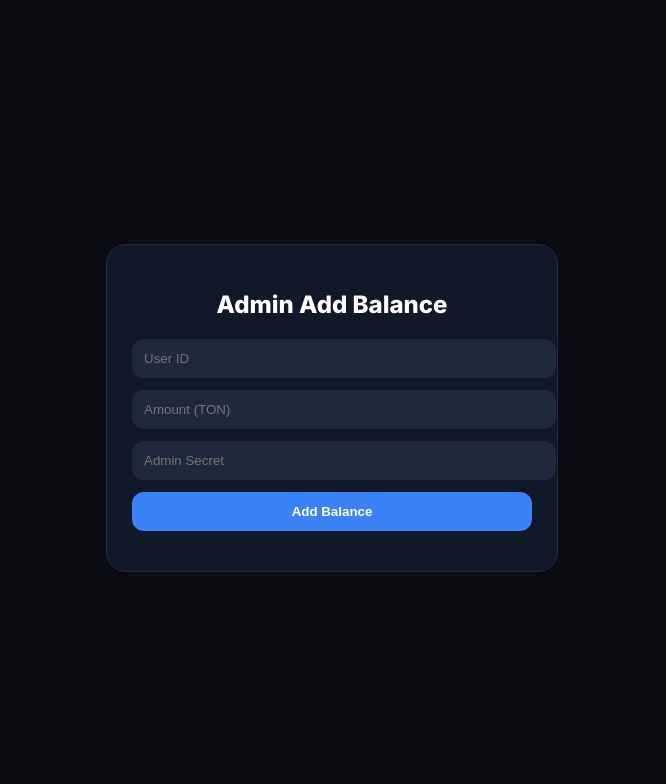
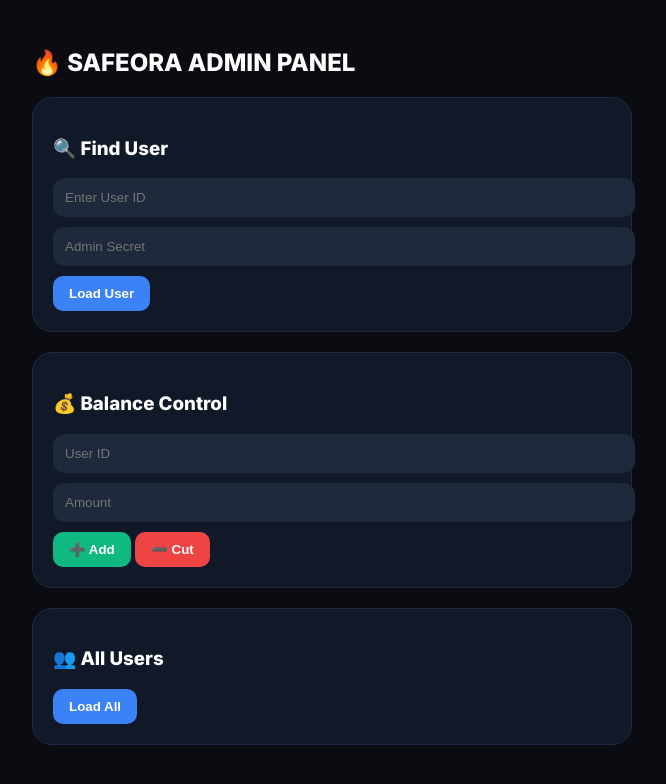
Before and after one commit to ArmanRhaman-bot/SAFEORA, a website: page admin.html in a window 1280 px wide. Shown: the whole page, without its empty margins (308-974 px from the left). Drawn offline with Linux system fonts and the light colour scheme.

Commit message:
Update admin.html

```diff
--- a/admin.html
+++ b/admin.html
@@ -3,7 +3,7 @@
 <head>
 <meta charset="UTF-8">
 <meta name="viewport" content="width=device-width, initial-scale=1.0">
-<title>SAFEORA Admin Panel</title>
+<title>SAFEORA Admin Dashboard</title>
 
 <link href="https://fonts.googleapis.com/css2?family=Inter:wght@400;600;800&display=swap" rel="stylesheet">
 
@@ -12,51 +12,66 @@ body{
   background:#0a0c12;
   color:#fff;
   font-family:'Inter',sans-serif;
-  display:flex;
-  justify-content:center;
-  align-items:center;
-  height:100vh;
+  padding:20px;
 }
 
 .container{
-  width:100%;
-  max-width:400px;
-  background:#111827;
-  padding:25px;
-  border-radius:20px;
-  border:1px solid #1f2a44;
+  max-width:600px;
+  margin:auto;
 }
 
-h2{
-  text-align:center;
+.card{
+  background:#111827;
+  padding:20px;
+  border-radius:20px;
   margin-bottom:20px;
+  border:1px solid #1f2a44;
 }
 
 input{
   width:100%;
   padding:12px;
-  margin-bottom:12px;
+  margin-bottom:10px;
+  border:none;
   border-radius:12px;
-  border:none;
   background:#1e293b;
   color:#fff;
 }
 
 button{
-  width:100%;
-  padding:12px;
+  padding:10px 16px;
   border:none;
-  border-radius:12px;
-  background:#3b82f6;
-  color:#fff;
+  border-radius:10px;
+  cursor:pointer;
   font-weight:600;
-  cursor:pointer;
 }
 
-.result{
-  margin-top:15px;
-  font-size:0.85rem;
-  text-align:center;
+.btn{
+  background:#3b82f6;
+  color:white;
+}
+
+.btn-red{
+  background:#ef4444;
+  color:white;
+}
+
+.btn-green{
+  background:#10b981;
+  color:white;
+}
+
+.user-box{
+  padding:10px;
+  background:#1e293b;
+  border-radius:12px;
+  margin-top:10px;
+}
+
+.tx{
+  font-size:0.8rem;
+  border-bottom:1px solid #1f2a44;
+  padding:6px 0;
 }
 </style>
 </head>
@@ -64,60 +79,148 @@ button{
 <body>
 
 <div class="container">
-  <h2>Admin Add Balance</h2>
 
-  <input id="userId" placeholder="User ID">
-  <input id="amount" placeholder="Amount (TON)">
-  <input id="secret" placeholder="Admin Secret">
+<h2>🔥 SAFEORA ADMIN PANEL</h2>
 
-  <button onclick="addBalance()">Add Balance</button>
+<!-- SEARCH USER -->
+<div class="card">
+  <h3>🔍 Find User</h3>
+  <input id="searchUser" placeholder="Enter User ID">
+  <input id="adminSecret" placeholder="Admin Secret">
+  <button class="btn" onclick="getUser()">Load User</button>
 
-  <div class="result" id="result"></div>
+  <div id="userData"></div>
+</div>
+
+<!-- BALANCE CONTROL -->
+<div class="card">
+  <h3>💰 Balance Control</h3>
+  <input id="balanceUser" placeholder="User ID">
+  <input id="amount" placeholder="Amount">
+
+  <button class="btn-green" onclick="addBalance()">➕ Add</button>
+  <button class="btn-red" onclick="cutBalance()">➖ Cut</button>
+</div>
+
+<!-- ALL USERS -->
+<div class="card">
+  <h3>👥 All Users</h3>
+  <button class="btn" onclick="loadUsers()">Load All</button>
+  <div id="usersList"></div>
+</div>
+
 </div>
 
 <script>
 
-const API = "https://safeora.onrender.com"; // তোমার backend URL
+const API = "https://safeora.onrender.com";
 
-async function addBalance(){
+// ================= GET USER =================
+async function getUser(){
+  let userId = document.getElementById("searchUser").value;
+  let secret = document.getElementById("adminSecret").value;
 
-  let user_id = document.getElementById("userId").value;
-  let amount = document.getElementById("amount").value;
-  let secret = document.getElementById("secret").value;
+  const res = await fetch(API+"/admin/users",{
+    headers:{ "admin-secret": secret }
+  });
 
-  if(!user_id || !amount || !secret){
-    alert("সব ফিল্ড পূরণ কর");
+  const data = await res.json();
+
+  let user = data.users.find(u => u.user_id == userId);
+
+  if(!user){
+    alert("User not found");
     return;
   }
 
-  try{
-    const res = await fetch(API + "/admin/add-balance",{
+  document.getElementById("userData").innerHTML = `
+  <div class="user-box">
+  👤 ${user.user_id}<br>
+  💰 Balance: ${user.balance} TON<br>
+  🧾 TX Count: ${user.tx_count}
+  </div>
+  `;
+
+  loadTransactions(user.user_id, secret);
+}
+
+// ================= LOAD ALL USERS =================
+async function loadUsers(){
+  let secret = document.getElementById("adminSecret").value;
+
+  const res = await fetch(API+"/admin/users",{
+    headers:{ "admin-secret": secret }
+  });
+
+  const data = await res.json();
+
+  let html = "";
+
+  data.users.forEach(u=>{
+    html += `
+    <div class="user-box">
+      ${u.user_id} - ${u.balance} TON
+    </div>`;
+  });
+
+  document.getElementById("usersList").innerHTML = html;
+}
+
+// ================= ADD BALANCE =================
+async function addBalance(){
+  let user_id = document.getElementById("balanceUser").value;
+  let amount = document.getElementById("amount").value;
+  let secret = document.getElementById("adminSecret").value;
+
+  await fetch(API+"/admin/add-balance",{
     method:"POST",
     headers:{
       "Content-Type":"application/json",
       "admin-secret": secret
     },
-      body: JSON.stringify({
-        user_id: user_id,
-        amount: parseFloat(amount)
-      })
+    body: JSON.stringify({ user_id, amount: parseFloat(amount) })
+  });
+
+  alert("Balance Added");
+}
+
+// ================= CUT BALANCE =================
+async function cutBalance(){
+  let user_id = document.getElementById("balanceUser").value;
+  let amount = document.getElementById("amount").value;
+  let secret = document.getElementById("adminSecret").value;
+
+  await fetch(API+"/admin/add-balance",{
+    method:"POST",
+    headers:{
+      "Content-Type":"application/json",
+      "admin-secret": secret
+    },
+    body: JSON.stringify({ user_id, amount: -Math.abs(amount) })
+  });
+
+  alert("Balance Deducted");
+}
+
+// ================= LOAD TRANSACTIONS =================
+async function loadTransactions(userId, secret){
+
+  const res = await fetch(API+"/admin/users",{
+    headers:{ "admin-secret": secret }
   });
 
   const data = await res.json();
 
-    if(data.success){
-      document.getElementById("result").innerHTML =
-      "✅ Success<br>User: "+data.user_id+
-      "<br>New Balance: "+data.new_balance+" TON";
-    }else{
-      document.getElementById("result").innerHTML =
-      "❌ "+data.error;
-    }
+  let user = data.users.find(u => u.user_id == userId);
 
-  }catch(e){
-    document.getElementById("result").innerHTML =
-    "Error: "+e.message;
-  }
+  if(!user) return;
+
+  let html = "<h4>📜 Transactions</h4>";
+
+  // NOTE: backend change needed for full tx
+  html += "<div>⚠️ Transaction details need backend update</div>";
+
+  document.getElementById("userData").innerHTML += html;
 }
 
 </script>
```
Lines whose indentation alone changed are shown as unchanged.
